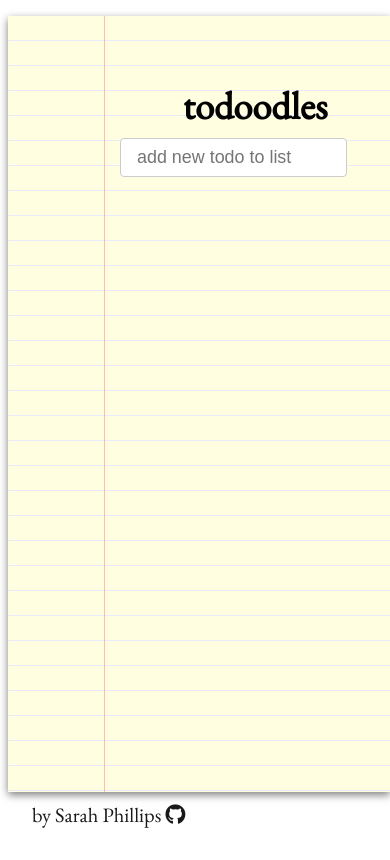
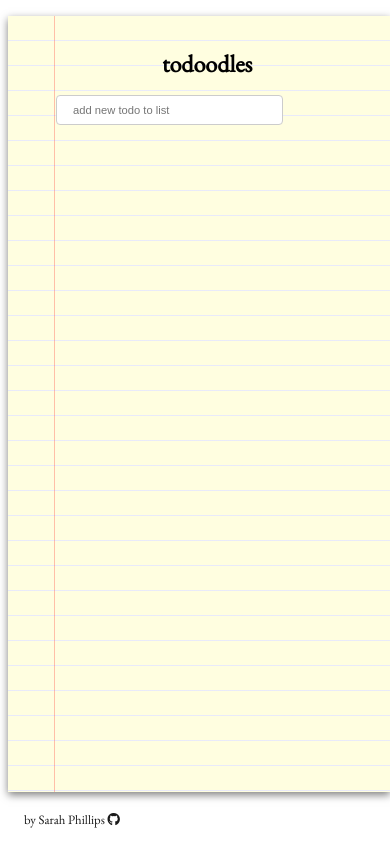
Before and after one commit to snphillips/todoodles, a React (Create React App) app in the folder client/: page / in a window 390 px wide. Built offline with nearby package versions, Linux system fonts and the light colour scheme; no server answers.

Commit message:
mobile styles

```diff
--- a/client/src/index.css
+++ b/client/src/index.css
@@ -239,11 +239,20 @@ span.footer-link a:hover{
 
   body {
     top: 1rem;
-    font-size: 160%
+    font-size: 100%
   }
 
   #todoodles {
-    padding: 4rem 1rem 1rem 1rem;
+    padding: 1rem;
+  }
+
+  .content-container {
+    margin-left: 1rem;
+    margin-top: 1rem;
+  }
+
+  .red-line {
+    left: 12%;
   }
 
   div.header {
@@ -253,6 +262,7 @@ span.footer-link a:hover{
 
   h1 {
     padding-top: 0rem;
+    margin: 0 auto;
     /*text-align: center;*/
   }
 
@@ -264,12 +274,17 @@ span.footer-link a:hover{
      margin-left: 1rem;
    }
 
+   .todolist {
+      top: 21%;
+   }
+
    button.delete-x {
      margin-left: .5rem;
+     margin-right: .5rem;
    }
 
    footer {
-    /*position: fixed;*/
+     padding: 1rem 0;
      margin: 0 auto;
    }
 
```
